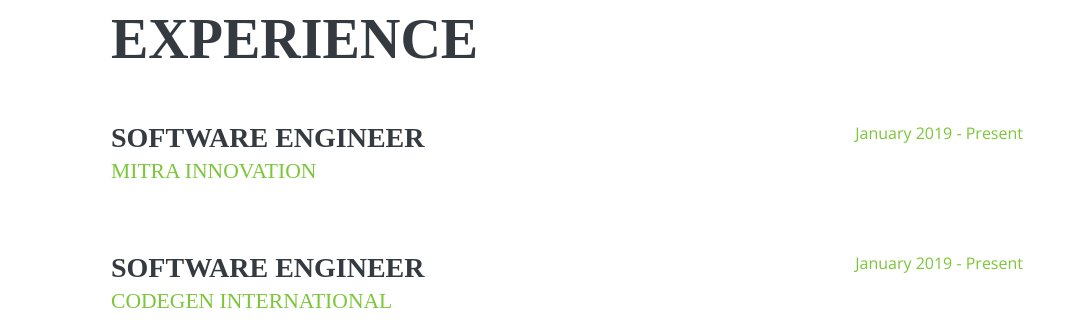
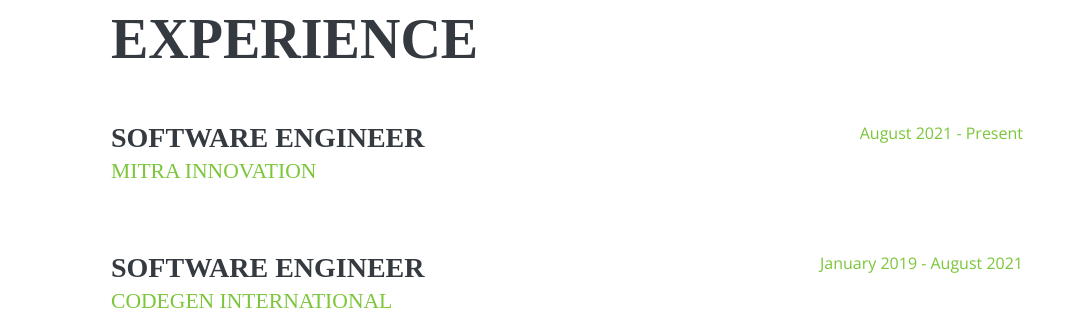
Before and after one commit to tanu31195/tanu31195.github.io, a plain HTML site: page index.html in a window 1280 px wide. Shown: the part 900-1224 px from the top of the page, without its empty margins (209-1280 px from the left). Drawn offline with nearby package versions, Linux system fonts and the light colour scheme; a web font is replaced by a local one.

Commit message:
Updated date

```diff
--- a/index.html
+++ b/index.html
@@ -157,7 +157,7 @@
                     <div class="subheading mb-3"><a href="https://mitrai.com/" target="_blank">Mitra Innovation</a></div>
                 </div>
                 <div class="resume-date text-md-right">
-                    <span class="text-primary">January 2019 - Present</span>
+                    <span class="text-primary">August 2021 - Present</span>
                 </div>
             </div>
 
@@ -168,7 +168,7 @@
                         International</a></div>
                 </div>
                 <div class="resume-date text-md-right">
-                    <span class="text-primary">January 2019 - Present</span>
+                    <span class="text-primary">January 2019 - August 2021</span>
                 </div>
             </div>
 
```
